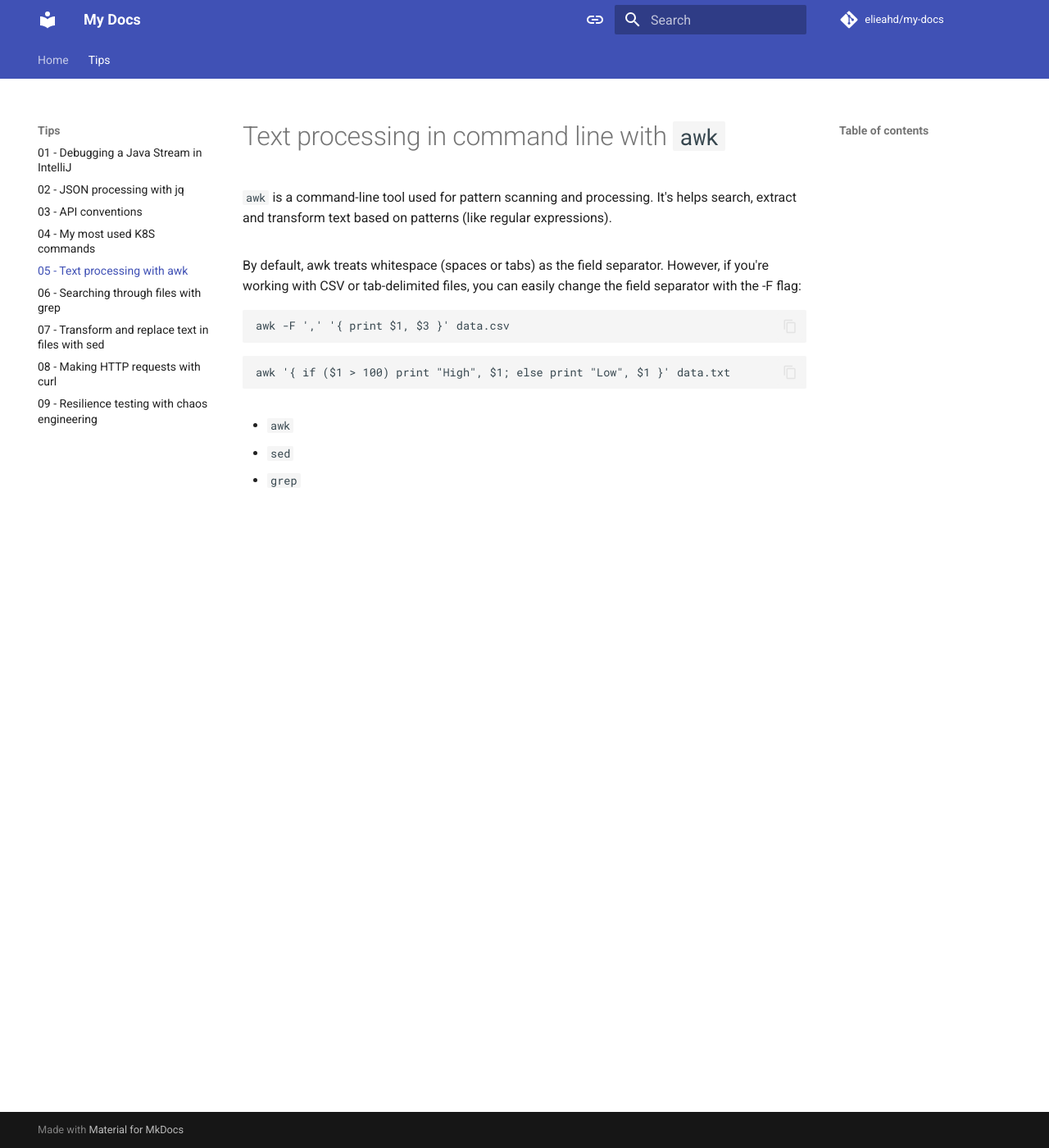
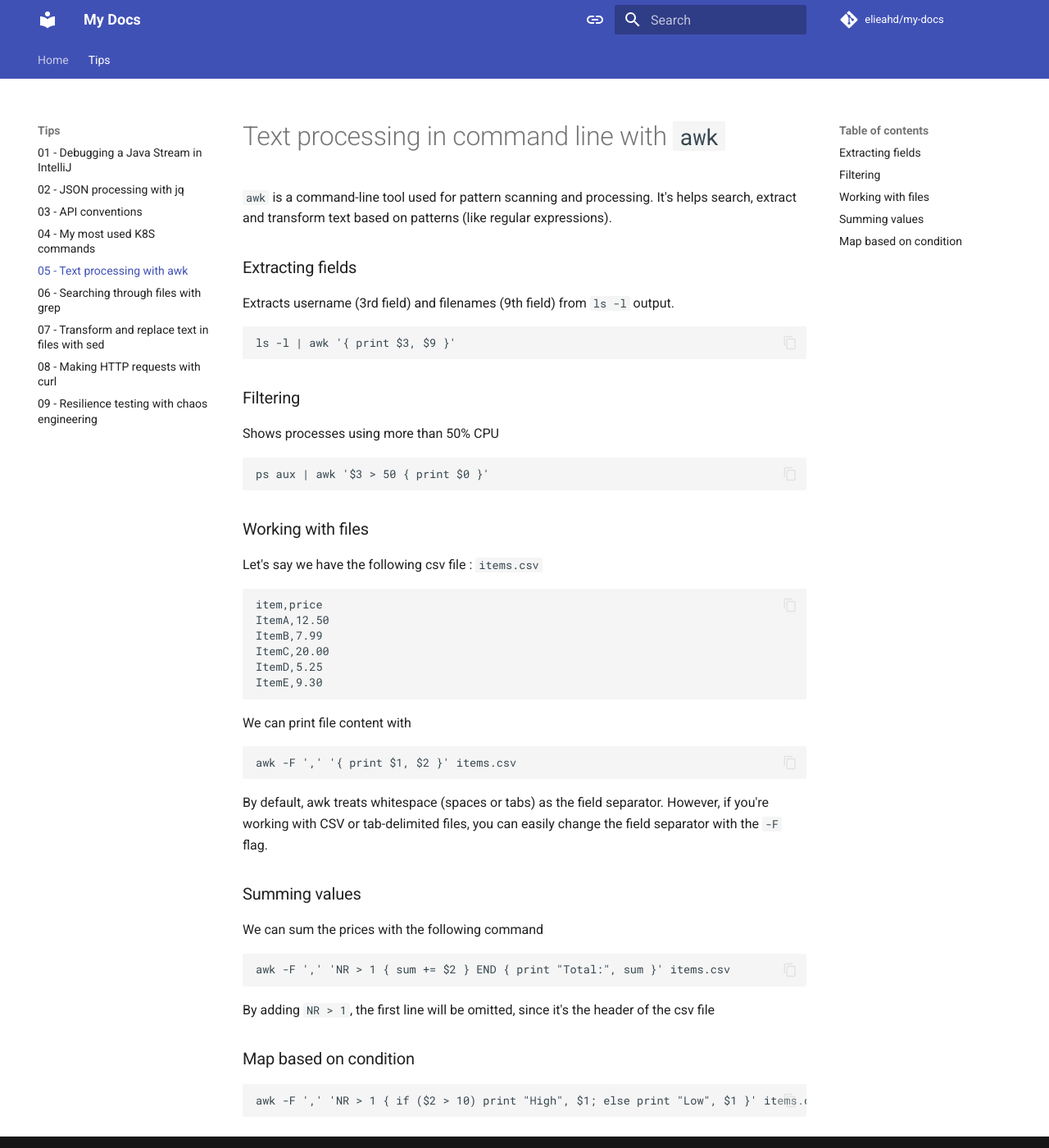
Before and after one commit to elieahd/my-docs, an MkDocs documentation site: the page built from docs/tips/005-awk.md, in a window 1280 px wide and 1400 px high. Shown: the whole window at 82% size. Built offline with MkDocs 1.6.1 and Material for MkDocs 9.7.7, drawn with Linux system fonts in a browser that asks for light colours; comment, search, counter and statistics services are not loaded.

Commit message:
feat: awk tip

````diff
--- a/docs/tips/005-awk.md
+++ b/docs/tips/005-awk.md
@@ -2,21 +2,54 @@
 
 `awk` is a command-line tool used for pattern scanning and processing. It's helps search, extract and transform text based on patterns (like regular expressions).
 
-###
+### Extracting fields
 
-By default, awk treats whitespace (spaces or tabs) as the field separator. However, if you're working with CSV or tab-delimited files, you can easily change the field separator with the -F flag:
+Extracts username (3rd field) and filenames (9th field) from `ls -l` output.
 
 ```sh
-awk -F ',' '{ print $1, $3 }' data.csv
+ls -l | awk '{ print $3, $9 }'
 ```
 
+### Filtering
+
+Shows processes using more than 50% CPU
+
 ```sh
-awk '{ if ($1 > 100) print "High", $1; else print "Low", $1 }' data.txt
+ps aux | awk '$3 > 50 { print $0 }'
 ```
 
-###
+### Working with files
 
+Let's say we have the following csv file : `items.csv`
 
-- `awk`
-- `sed`
-- `grep`
+```
+item,price
+ItemA,12.50
+ItemB,7.99
+ItemC,20.00
+ItemD,5.25
+ItemE,9.30
+```
+
+We can print file content with
+
+```sh
+awk -F ',' '{ print $1, $2 }' items.csv
+```
+
+By default, awk treats whitespace (spaces or tabs) as the field separator. However, if you're working with CSV or tab-delimited files, you can easily change the field separator with the `-F` flag.
+
+### Summing values
+
+We can sum the prices with the following command
+
+```sh
+awk -F ',' 'NR > 1 { sum += $2 } END { print "Total:", sum }' items.csv
+```
+
+By adding `NR > 1`, the first line will be omitted, since it's the header of the csv file
+
+### Map based on condition
+```sh
+awk -F ',' 'NR > 1 { if ($2 > 10) print "High", $1; else print "Low", $1 }' items.csv
+```
````
